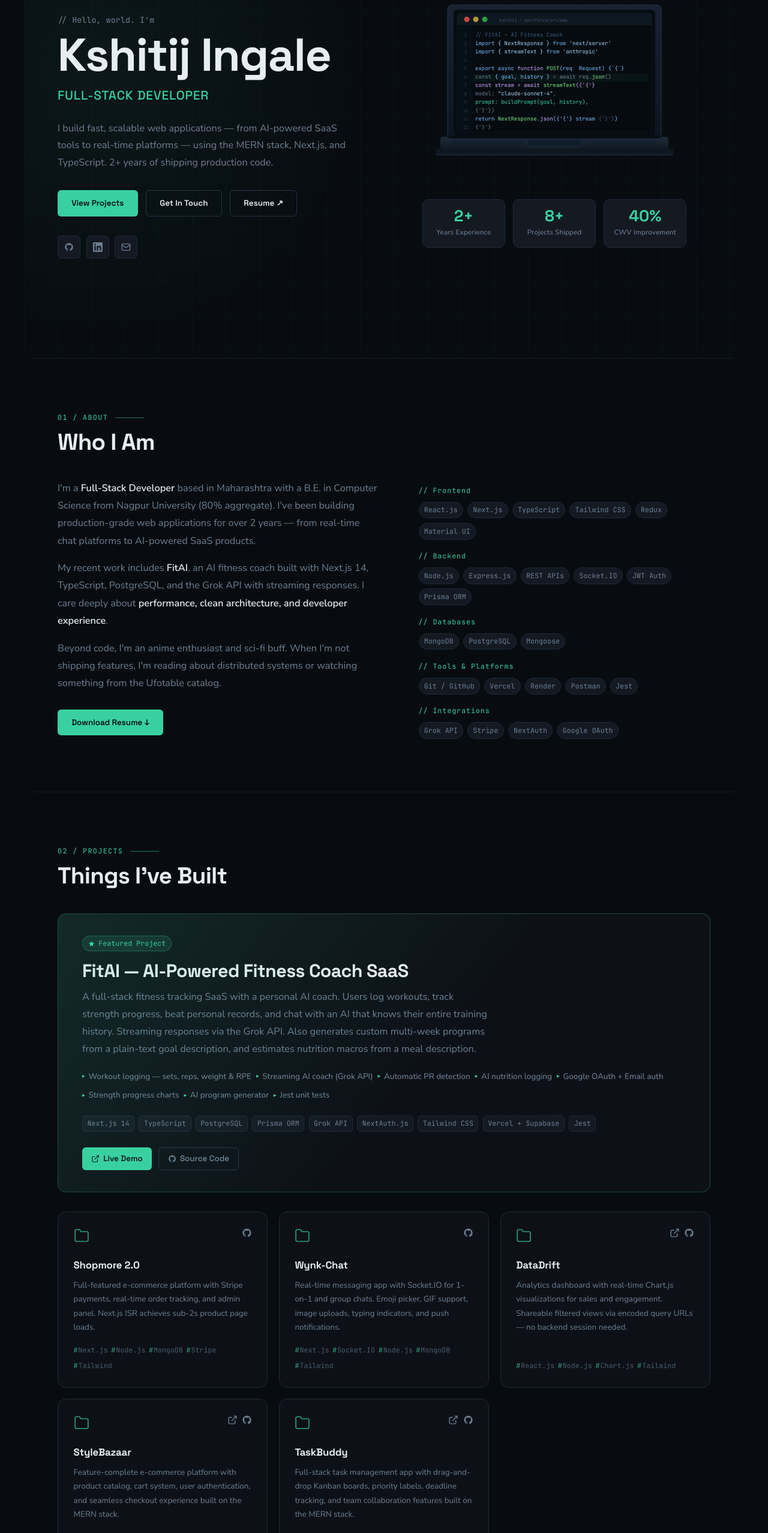
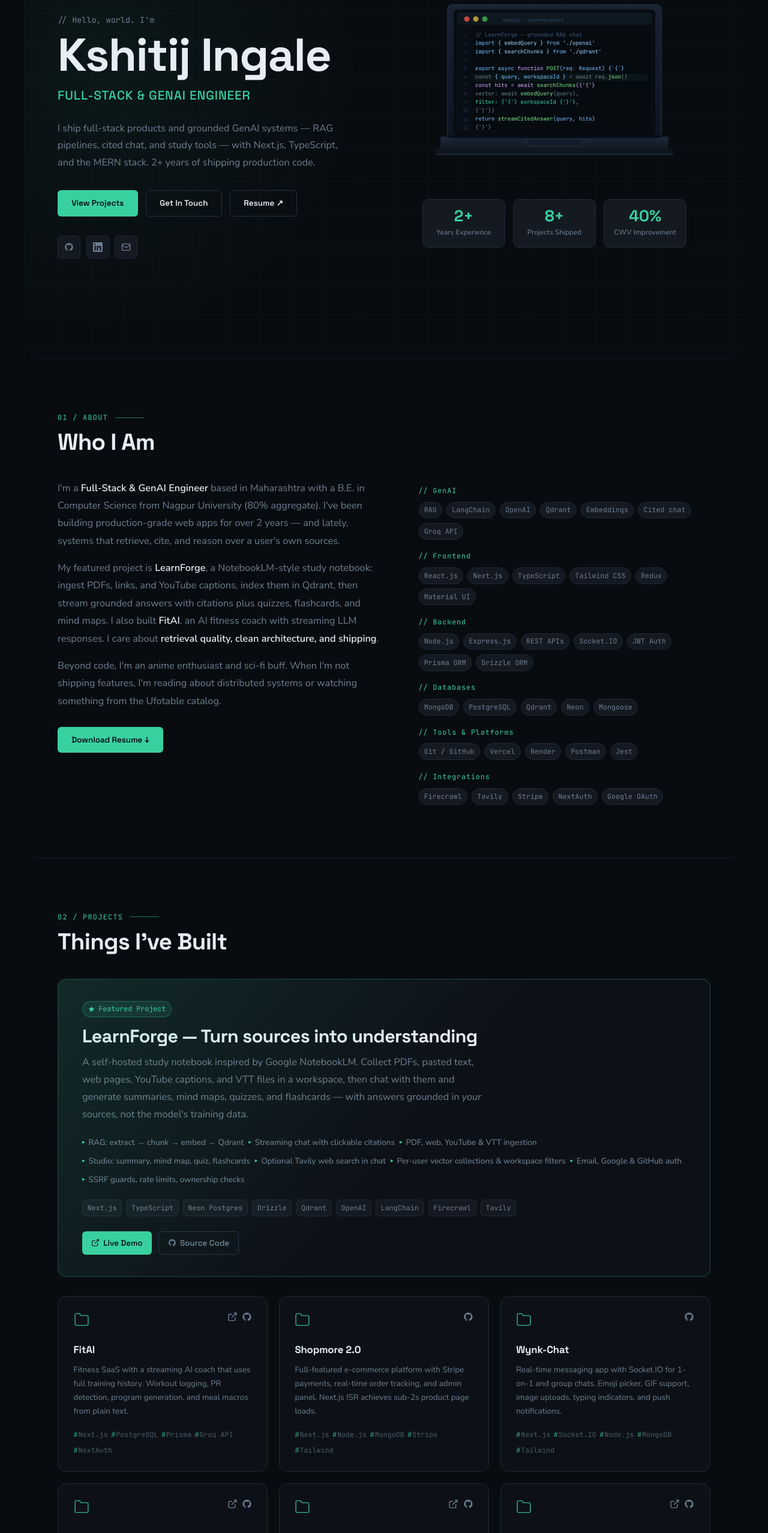
Before and after one commit to kshitijingale/portfolio-web, a plain HTML site: page index.html in a window 1280 px wide. Shown: the part 244-2800 px from the top of the page at 60% size. Drawn offline with Linux system fonts and the light colour scheme.

Commit message:
Update portfolio to reflect transition to Full-Stack & GenAI Engineer, enhancing project descriptions and skills section. Adjusted layout for improved footer display and updated meta tags for SEO.

```diff
--- a/index.html
+++ b/index.html
@@ -3,9 +3,9 @@
 <head>
   <meta charset="UTF-8" />
   <meta name="viewport" content="width=device-width, initial-scale=1.0" />
-  <title>Kshitij Ingale — Full-Stack Developer</title>
-  <meta name="description" content="Full-Stack Developer with 2+ years building scalable web apps using MERN stack and Next.js. Open to full-time software engineering roles." />
-  <meta name="keywords" content="Kshitij Ingale, Full-Stack Developer, MERN, Next.js, React, Node.js, Portfolio" />
+  <title>Kshitij Ingale — Full-Stack &amp; GenAI Engineer</title>
+  <meta name="description" content="Full-Stack &amp; GenAI Engineer with 2+ years building RAG systems, grounded LLM apps, and scalable products with Next.js and TypeScript. Open to full-time roles." />
+  <meta name="keywords" content="Kshitij Ingale, Full-Stack Engineer, GenAI, RAG, LangChain, Next.js, React, Node.js, OpenAI, Qdrant, Portfolio" />
   <link
       rel="shortcut icon"
       href="./assets/favicon.png"
@@ -768,6 +768,7 @@
 
     .blog-footer {
       margin-top: 2.5rem; text-align: center;
+      display: flex; justify-content: center; gap: 0.75rem; flex-wrap: wrap;
     }
 
 
@@ -851,7 +852,7 @@
 
   <!-- OPEN TO WORK -->
   <div class="otw-banner">
-    <strong>✦ Open to Work</strong> — Actively looking for full-time Software Engineering roles
+    <strong>✦ Open to Work</strong> — Actively looking for full-time Full-Stack &amp; GenAI roles
   </div>
 
   <!-- ═══════════════════════════════════════
@@ -869,10 +870,10 @@
       </div>
       <p class="hero-greeting">// Hello, world. I'm</p>
       <h1 class="hero-name">Kshitij Ingale</h1>
-      <p class="hero-title">Full-Stack Developer</p>
+      <p class="hero-title">Full-Stack &amp; GenAI Engineer</p>
       <p class="hero-desc">
-        I build fast, scalable web applications — from AI-powered SaaS tools
-        to real-time platforms — using the MERN stack, Next.js, and TypeScript.
+        I ship full-stack products and grounded GenAI systems — RAG pipelines,
+        cited chat, and study tools — with Next.js, TypeScript, and the MERN stack.
         2+ years of shipping production code.
       </p>
       <div class="hero-actions">
@@ -947,7 +948,7 @@
           <circle cx="74"  cy="52" r="4.5" fill="#f85149" opacity="0.8"/>
           <circle cx="89"  cy="52" r="4.5" fill="#e3b341" opacity="0.8"/>
           <circle cx="104" cy="52" r="4.5" fill="#3fb950" opacity="0.8"/>
-          <text x="185" y="56" font-family="JetBrains Mono, monospace" font-size="7" fill="#3d5570" text-anchor="middle">kshitij — portfolio/src/app</text>
+          <text x="185" y="56" font-family="JetBrains Mono, monospace" font-size="7" fill="#3d5570" text-anchor="middle">kshitij — learnforge/src</text>
 
           <!-- code content area background -->
           <rect x="58" y="62" width="324" height="178" fill="#060b10"/>
@@ -973,17 +974,17 @@
           <rect x="84" y="143" width="292" height="13" rx="1" fill="rgba(57,208,160,0.05)"/>
 
           <!-- code lines — animated -->
-          <text class="code-line cmt" x="88" y="81">// FitAI — AI Fitness Coach</text>
-          <text class="code-line kw"  x="88" y="95">import <tspan class="code-line" style="fill:#a5d6ff;opacity:1">{ NextResponse }</tspan> from <tspan fill="#a5d6ff">'next/server'</tspan></text>
-          <text class="code-line kw"  x="88" y="109">import <tspan fill="#a5d6ff">{ streamText }</tspan> from <tspan fill="#a5d6ff">'anthropic'</tspan></text>
+          <text class="code-line cmt" x="88" y="81">// LearnForge — grounded RAG chat</text>
+          <text class="code-line kw"  x="88" y="95">import <tspan class="code-line" style="fill:#a5d6ff;opacity:1">{ embedQuery }</tspan> from <tspan fill="#a5d6ff">'./openai'</tspan></text>
+          <text class="code-line kw"  x="88" y="109">import <tspan fill="#a5d6ff">{ searchChunks }</tspan> from <tspan fill="#a5d6ff">'./qdrant'</tspan></text>
           <text class="code-line"     x="88" y="123" fill="#3d5570"> </text>
           <text class="code-line kw"  x="88" y="137">export async <tspan fill="#d2a8ff">function</tspan> <tspan fill="#7ee787">POST</tspan>(req<tspan fill="#3d5770">:</tspan> Request) {`{`}</text>
-          <text class="code-line"     x="88" y="151" fill="#c9d1d9">  const <tspan fill="#79c0ff">{ goal, history }</tspan> = await req.<tspan fill="#7ee787">json</tspan>()</text>
-          <text class="code-line fn"  x="88" y="165">  const stream = await <tspan fill="#7ee787">streamText</tspan>({'{'}</text>
-          <text class="code-line"     x="88" y="179" fill="#c9d1d9">    model: <tspan fill="#a5d6ff">"claude-sonnet-4"</tspan>,</text>
-          <text class="code-line val" x="88" y="193">    prompt: buildPrompt(goal, history),</text>
+          <text class="code-line"     x="88" y="151" fill="#c9d1d9">  const <tspan fill="#79c0ff">{ query, workspaceId }</tspan> = await req.<tspan fill="#7ee787">json</tspan>()</text>
+          <text class="code-line fn"  x="88" y="165">  const hits = await <tspan fill="#7ee787">searchChunks</tspan>({'{'}</text>
+          <text class="code-line"     x="88" y="179" fill="#c9d1d9">    vector: await <tspan fill="#7ee787">embedQuery</tspan>(query),</text>
+          <text class="code-line val" x="88" y="193">    filter: {'{'} workspaceId {'}'},</text>
           <text class="code-line"     x="88" y="207" fill="#c9d1d9">  {'}'}) </text>
-          <text class="code-line kw"  x="88" y="221">  return <tspan fill="#7ee787">NextResponse</tspan>.<tspan fill="#d2a8ff">json</tspan>({'{'} stream <tspan fill="#3d5770">{'}'}</tspan>)</text>
+          <text class="code-line kw"  x="88" y="221">  return <tspan fill="#7ee787">streamCitedAnswer</tspan>(query, hits)</text>
           <text class="code-line"     x="88" y="235" fill="#c9d1d9">{'}'}</text>
 
           <!-- blinking cursor after line 12 -->
@@ -1027,15 +1028,17 @@
     <div class="about-grid">
       <div class="about-text reveal">
         <p>
-          I'm a <strong>Full-Stack Developer</strong> based in Maharashtra with a B.E. in
+          I'm a <strong>Full-Stack &amp; GenAI Engineer</strong> based in Maharashtra with a B.E. in
           Computer Science from Nagpur University (80% aggregate). I've been building
-          production-grade web applications for over 2 years — from real-time chat
-          platforms to AI-powered SaaS products.
+          production-grade web apps for over 2 years — and lately, systems that retrieve,
+          cite, and reason over a user's own sources.
         </p>
         <p>
-          My recent work includes <strong>FitAI</strong>, an AI fitness coach built with
-          Next.js 14, TypeScript, PostgreSQL, and the Grok API with streaming responses.
-          I care deeply about <strong>performance, clean architecture, and developer experience</strong>.
+          My featured project is <strong>LearnForge</strong>, a NotebookLM-style study notebook:
+          ingest PDFs, links, and YouTube captions, index them in Qdrant, then stream
+          grounded answers with citations plus quizzes, flashcards, and mind maps.
+          I also built <strong>FitAI</strong>, an AI fitness coach with streaming LLM responses.
+          I care about <strong>retrieval quality, clean architecture, and shipping</strong>.
         </p>
         <p>
           Beyond code, I'm an anime enthusiast and sci-fi buff. When I'm not shipping
@@ -1050,6 +1053,15 @@
 
       <div class="skills-col reveal reveal-d1">
         <div>
+          <div class="skill-group-label">// GenAI</div>
+          <div class="skill-chips">
+            <span class="chip">RAG</span><span class="chip">LangChain</span>
+            <span class="chip">OpenAI</span><span class="chip">Qdrant</span>
+            <span class="chip">Embeddings</span><span class="chip">Cited chat</span>
+            <span class="chip">Groq API</span>
+          </div>
+        </div>
+        <div>
           <div class="skill-group-label">// Frontend</div>
           <div class="skill-chips">
             <span class="chip">React.js</span><span class="chip">Next.js</span>
@@ -1063,12 +1075,14 @@
             <span class="chip">Node.js</span><span class="chip">Express.js</span>
             <span class="chip">REST APIs</span><span class="chip">Socket.IO</span>
             <span class="chip">JWT Auth</span><span class="chip">Prisma ORM</span>
+            <span class="chip">Drizzle ORM</span>
           </div>
         </div>
         <div>
           <div class="skill-group-label">// Databases</div>
           <div class="skill-chips">
             <span class="chip">MongoDB</span><span class="chip">PostgreSQL</span>
+            <span class="chip">Qdrant</span><span class="chip">Neon</span>
             <span class="chip">Mongoose</span>
           </div>
         </div>
@@ -1083,8 +1097,9 @@
         <div>
           <div class="skill-group-label">// Integrations</div>
           <div class="skill-chips">
-            <span class="chip">Grok API</span><span class="chip">Stripe</span>
-            <span class="chip">NextAuth</span><span class="chip">Google OAuth</span>
+            <span class="chip">Firecrawl</span><span class="chip">Tavily</span>
+            <span class="chip">Stripe</span><span class="chip">NextAuth</span>
+            <span class="chip">Google OAuth</span>
           </div>
         </div>
       </div>
@@ -1104,43 +1119,42 @@
       </div>
     </div>
 
-    <!-- FitAI — FEATURED -->
+    <!-- LearnForge — FEATURED -->
     <div class="featured-card reveal">
       <div class="featured-pill">
         <svg width="11" height="11" viewBox="0 0 24 24" fill="currentColor"><path d="M12 2l3.09 6.26L22 9.27l-5 4.87 1.18 6.88L12 17.77l-6.18 3.25L7 14.14 2 9.27l6.91-1.01L12 2z"/></svg>
         Featured Project
       </div>
-      <h3>FitAI — AI-Powered Fitness Coach SaaS</h3>
+      <h3>LearnForge — Turn sources into understanding</h3>
       <p>
-        A full-stack fitness tracking SaaS with a personal AI coach. Users log workouts,
-        track strength progress, beat personal records, and chat with an AI that knows
-        their entire training history. Streaming responses via the Grok API. Also generates
-        custom multi-week programs from a plain-text goal description, and estimates
-        nutrition macros from a meal description.
+        A self-hosted study notebook inspired by Google NotebookLM. Collect PDFs, pasted text,
+        web pages, YouTube captions, and VTT files in a workspace, then chat with them and
+        generate summaries, mind maps, quizzes, and flashcards — with answers grounded in
+        <em>your</em> sources, not the model's training data.
       </p>
       <div class="feat-list">
-        <span class="feat-item">Workout logging — sets, reps, weight &amp; RPE</span>
-        <span class="feat-item">Streaming AI coach (Grok API)</span>
-        <span class="feat-item">Automatic PR detection</span>
-        <span class="feat-item">AI nutrition logging</span>
-        <span class="feat-item">Google OAuth + Email auth</span>
-        <span class="feat-item">Strength progress charts</span>
-        <span class="feat-item">AI program generator</span>
-        <span class="feat-item">Jest unit tests</span>
+        <span class="feat-item">RAG: extract → chunk → embed → Qdrant</span>
+        <span class="feat-item">Streaming chat with clickable citations</span>
+        <span class="feat-item">PDF, web, YouTube &amp; VTT ingestion</span>
+        <span class="feat-item">Studio: summary, mind map, quiz, flashcards</span>
+        <span class="feat-item">Optional Tavily web search in chat</span>
+        <span class="feat-item">Per-user vector collections &amp; workspace filters</span>
+        <span class="feat-item">Email, Google &amp; GitHub auth</span>
+        <span class="feat-item">SSRF guards, rate limits, ownership checks</span>
       </div>
       <div class="tech-row">
-        <span class="tech-pill">Next.js 14</span><span class="tech-pill">TypeScript</span>
-        <span class="tech-pill">PostgreSQL</span><span class="tech-pill">Prisma ORM</span>
-        <span class="tech-pill">Grok API</span><span class="tech-pill">NextAuth.js</span>
-        <span class="tech-pill">Tailwind CSS</span><span class="tech-pill">Vercel + Supabase</span>
-        <span class="tech-pill">Jest</span>
+        <span class="tech-pill">Next.js</span><span class="tech-pill">TypeScript</span>
+        <span class="tech-pill">Neon Postgres</span><span class="tech-pill">Drizzle</span>
+        <span class="tech-pill">Qdrant</span><span class="tech-pill">OpenAI</span>
+        <span class="tech-pill">LangChain</span><span class="tech-pill">Firecrawl</span>
+        <span class="tech-pill">Tavily</span>
       </div>
       <div class="proj-links">
-        <a href="https://fitai-app-coach.vercel.app/" target="_blank" class="proj-link pl-primary">
+        <a href="https://learnforge-prod.vercel.app/" target="_blank" class="proj-link pl-primary">
           <svg viewBox="0 0 24 24" fill="none" stroke="currentColor" stroke-width="2"><path d="M18 13v6a2 2 0 01-2 2H5a2 2 0 01-2-2V8a2 2 0 012-2h6"/><polyline points="15 3 21 3 21 9"/><line x1="10" y1="14" x2="21" y2="3"/></svg>
           Live Demo
         </a>
-        <a href="https://github.com/kshitijingale/FitAI" target="_blank" class="proj-link pl-ghost">
+        <a href="https://github.com/kshitijingale/Learnforge" target="_blank" class="proj-link pl-ghost">
           <svg viewBox="0 0 24 24" fill="currentColor"><path d="M12 2C6.477 2 2 6.484 2 12.017c0 4.425 2.865 8.18 6.839 9.504.5.092.682-.217.682-.483 0-.237-.008-.868-.013-1.703-2.782.605-3.369-1.343-3.369-1.343-.454-1.158-1.11-1.466-1.11-1.466-.908-.62.069-.608.069-.608 1.003.07 1.531 1.032 1.531 1.032.892 1.53 2.341 1.088 2.91.832.092-.647.35-1.088.636-1.338-2.22-.253-4.555-1.113-4.555-4.951 0-1.093.39-1.988 1.029-2.688-.103-.253-.446-1.272.098-2.65 0 0 .84-.27 2.75 1.026A9.564 9.564 0 0112 6.844c.85.004 1.705.115 2.504.337 1.909-1.296 2.747-1.027 2.747-1.027.546 1.379.202 2.398.1 2.651.64.7 1.028 1.595 1.028 2.688 0 3.848-2.339 4.695-4.566 4.943.359.309.678.92.678 1.855 0 1.338-.012 2.419-.012 2.747 0 .268.18.58.688.482A10.019 10.019 0 0022 12.017C22 6.484 17.522 2 12 2z"/></svg>
           Source Code
         </a>
@@ -1149,6 +1163,26 @@
 
     <!-- Cards grid -->
     <div class="cards-grid">
+      <!-- FitAI -->
+      <div class="proj-card reveal">
+        <div class="card-header">
+          <div class="card-icon"><svg viewBox="0 0 24 24" fill="none" stroke="currentColor" stroke-width="1.5"><path d="M22 19a2 2 0 01-2 2H4a2 2 0 01-2-2V5a2 2 0 012-2h5l2 3h9a2 2 0 012 2z"/></svg></div>
+          <div class="card-ext-links">
+            <a href="https://fitai-app-coach.vercel.app/" target="_blank" aria-label="Live Demo">
+              <svg viewBox="0 0 24 24" fill="none" stroke="currentColor" stroke-width="2"><path d="M18 13v6a2 2 0 01-2 2H5a2 2 0 01-2-2V8a2 2 0 012-2h6"/><polyline points="15 3 21 3 21 9"/><line x1="10" y1="14" x2="21" y2="3"/></svg>
+            </a>
+            <a href="https://github.com/kshitijingale/FitAI" target="_blank" aria-label="GitHub">
+              <svg viewBox="0 0 24 24" fill="currentColor"><path d="M12 2C6.477 2 2 6.484 2 12.017c0 4.425 2.865 8.18 6.839 9.504.5.092.682-.217.682-.483 0-.237-.008-.868-.013-1.703-2.782.605-3.369-1.343-3.369-1.343-.454-1.158-1.11-1.466-1.11-1.466-.908-.62.069-.608.069-.608 1.003.07 1.531 1.032 1.531 1.032.892 1.53 2.341 1.088 2.91.832.092-.647.35-1.088.636-1.338-2.22-.253-4.555-1.113-4.555-4.951 0-1.093.39-1.988 1.029-2.688-.103-.253-.446-1.272.098-2.65 0 0 .84-.27 2.75 1.026A9.564 9.564 0 0112 6.844c.85.004 1.705.115 2.504.337 1.909-1.296 2.747-1.027 2.747-1.027.546 1.379.202 2.398.1 2.651.64.7 1.028 1.595 1.028 2.688 0 3.848-2.339 4.695-4.566 4.943.359.309.678.92.678 1.855 0 1.338-.012 2.419-.012 2.747 0 .268.18.58.688.482A10.019 10.019 0 0022 12.017C22 6.484 17.522 2 12 2z"/></svg>
+            </a>
+          </div>
+        </div>
+        <h4>FitAI</h4>
+        <p>Fitness SaaS with a streaming AI coach that uses full training history. Workout logging, PR detection, program generation, and meal macros from plain text.</p>
+        <div class="card-tags">
+          <span>Next.js</span><span>PostgreSQL</span><span>Prisma</span><span>Groq API</span><span>NextAuth</span>
+        </div>
+      </div>
+
       <!-- Shopmore 2.0 -->
       <div class="proj-card reveal">
         <div class="card-header">
@@ -1264,6 +1298,7 @@
         </div>
         <ul class="exp-list">
           <li>Built and deployed a production-ready <strong>React/Next.js web app</strong> for a client, achieving a <strong>40% improvement in Core Web Vitals</strong> scores and organic search traffic.</li>
+          <li>Used <strong>Cursor, Claude, and ChatGPT</strong> across the workflow to ship faster, cut boilerplate, and tighten review cycles — about <strong>30%</strong> less development time.</li>
           <li>Implemented advanced SEO: structured data markup, meta tag optimization, and image compression pipelines — directly boosting search engine visibility.</li>
           <li>Delivered the project <strong>ahead of schedule</strong> via weekly client feedback loops and iterative sprints, resulting in zero post-launch rework.</li>
           <li>Designed fully <strong>responsive UI components</strong> with Tailwind CSS ensuring consistent cross-browser and cross-device experience.</li>
@@ -1297,7 +1332,70 @@
 
     <div class="blog-grid">
 
-      <!-- Post 1: Positioning of Elements in CSS -->
+      <!-- Post 1: Where RAG Fails -->
+      <a class="blog-card reveal"
+         href="https://medium.com/@kshitijingale2/where-rag-fails-understand-the-limitations-3f5384ae4467"
+         target="_blank" rel="noopener noreferrer">
+        <div class="blog-cover">
+          <img
+            src="https://images.unsplash.com/photo-1677442136019-21780ecad995?w=800&amp;h=420&amp;fit=crop&amp;auto=format"
+            alt="Where RAG Fails: Understand the Limitations"
+            loading="lazy"
+          />
+          <div class="blog-cover-overlay"></div>
+        </div>
+        <div class="blog-body">
+          <div class="blog-meta">
+            <span class="blog-tag">AI</span>
+            <span class="blog-dot"></span>
+            <span class="blog-date">Aug 22, 2026</span>
+            <span class="blog-read-time">4 min read</span>
+          </div>
+          <h3 class="blog-title">Where RAG Fails: Understand the Limitations</h3>
+          <p class="blog-excerpt">
+            RAG retrieves what's semantically similar — not what's correct, current, or complete.
+            A look at poor retrieval, bad chunking, stale indexes, context windows, and when
+            RAG is the wrong tool.
+          </p>
+          <span class="blog-cta">
+            Read Article
+            <svg viewBox="0 0 24 24" fill="none" stroke="currentColor" stroke-width="2.5"><path d="M5 12h14M12 5l7 7-7 7"/></svg>
+          </span>
+        </div>
+      </a>
+
+      <!-- Post 2: How ChatGPT or Claude understands your prompt -->
+      <a class="blog-card reveal reveal-d1"
+         href="https://medium.com/@kshitijingale2/how-chatgpt-or-claude-understands-your-prompt-123f6107ff23"
+         target="_blank" rel="noopener noreferrer">
+        <div class="blog-cover">
+          <img
+            src="https://miro.medium.com/v2/resize:fit:720/format:webp/1*2_2IOokHEtcdqAcooLW1pg.png"
+            alt="How ChatGPT or Claude understands your prompt"
+            loading="lazy"
+          />
+          <div class="blog-cover-overlay"></div>
+        </div>
+        <div class="blog-body">
+          <div class="blog-meta">
+            <span class="blog-tag">AI</span>
+            <span class="blog-dot"></span>
+            <span class="blog-date">Jul 1, 2026</span>
+            <span class="blog-read-time">4 min read</span>
+          </div>
+          <h3 class="blog-title">How ChatGPT or Claude understands your prompt</h3>
+          <p class="blog-excerpt">
+            We use ChatGPT or Claude for everyday tasks like summarising large text, generating images, research,
+            debugging code. Ever wondered what happens behind the scenes? How do these applications give responses to our prompts?
+          </p>
+          <span class="blog-cta">
+            Read Article
+            <svg viewBox="0 0 24 24" fill="none" stroke="currentColor" stroke-width="2.5"><path d="M5 12h14M12 5l7 7-7 7"/></svg>
+          </span>
+        </div>
+      </a>
+
+      <!-- Post 3: Positioning of Elements in CSS -->
       <a class="blog-card reveal"
          href="https://kshitijingale.hashnode.dev/positioning-of-elements-in-css"
          target="_blank" rel="noopener noreferrer">
@@ -1330,7 +1428,7 @@
         </div>
       </a>
 
-      <!-- Post 2: How CSS Selectors Work -->
+      <!-- Post 4: How CSS Selectors Work -->
       <a class="blog-card reveal reveal-d1"
          href="https://kshitijingale.hashnode.dev/how-css-selectors-work"
          target="_blank" rel="noopener noreferrer">
@@ -1363,44 +1461,17 @@
         </div>
       </a>
 
-      <!-- Post 3: How ChatGPT or Claude understands your prompt -->
-      <a class="blog-card reveal reveal-d1"
-         href="https://medium.com/@kshitijingale2/how-chatgpt-or-claude-understands-your-prompt-123f6107ff23"
-         target="_blank" rel="noopener noreferrer">
-        <div class="blog-cover">
-          <img
-            src="https://miro.medium.com/v2/resize:fit:720/format:webp/1*2_2IOokHEtcdqAcooLW1pg.png"
-            alt="How CSS Selectors Work"
-            loading="lazy"
-          />
-          <div class="blog-cover-overlay"></div>
-        </div>
-        <div class="blog-body">
-          <div class="blog-meta">
-            <span class="blog-tag">AI</span>
-            <span class="blog-dot"></span>
-            <span class="blog-date">Jul 1, 2026</span>
-            <span class="blog-read-time">4 min read</span>
-          </div>
-          <h3 class="blog-title">How ChatGPT or Claude understands your prompt</h3>
-          <p class="blog-excerpt">
-            We use ChatGPT or Claude for our everyday tasks like summarising large text, generating images, research purpose,
-            debugging code 🧑‍💻.
-            Ever wondered what happens behind the scenes? How do these applications give responses to our prompts?
-          </p>
-          <span class="blog-cta">
-            Read Article
-            <svg viewBox="0 0 24 24" fill="none" stroke="currentColor" stroke-width="2.5"><path d="M5 12h14M12 5l7 7-7 7"/></svg>
-          </span>
-        </div>
+    </div>
+
+    <div class="blog-footer reveal">
+      <a href="https://medium.com/@kshitijingale2" target="_blank" rel="noopener noreferrer"
+         class="btn btn-outline">
+        Medium
+        <svg width="14" height="14" viewBox="0 0 24 24" fill="none" stroke="currentColor" stroke-width="2"><path d="M18 13v6a2 2 0 01-2 2H5a2 2 0 01-2-2V8a2 2 0 012-2h6"/><polyline points="15 3 21 3 21 9"/><line x1="10" y1="14" x2="21" y2="3"/></svg>
       </a>
-
-    </div>
-
-    <div class="blog-footer reveal">
       <a href="https://kshitijingale.hashnode.dev" target="_blank" rel="noopener noreferrer"
          class="btn btn-outline">
-        View Blogs on Hashnode
+        Hashnode
         <svg width="14" height="14" viewBox="0 0 24 24" fill="none" stroke="currentColor" stroke-width="2"><path d="M18 13v6a2 2 0 01-2 2H5a2 2 0 01-2-2V8a2 2 0 012-2h6"/><polyline points="15 3 21 3 21 9"/><line x1="10" y1="14" x2="21" y2="3"/></svg>
       </a>
     </div>
@@ -1418,7 +1489,7 @@
       <div class="contact-lead reveal">
         <h3>Open to opportunities</h3>
         <p>
-          I'm actively looking for <strong style="color:var(--text-bright);font-weight:600">full-time software engineering roles</strong>.
+          I'm actively looking for <strong style="color:var(--text-bright);font-weight:600">full-time full-stack and GenAI roles</strong>.
           Whether you have a specific position in mind or just want to chat about a project — my inbox is open.
         </p>
         <div class="contact-list">
```
